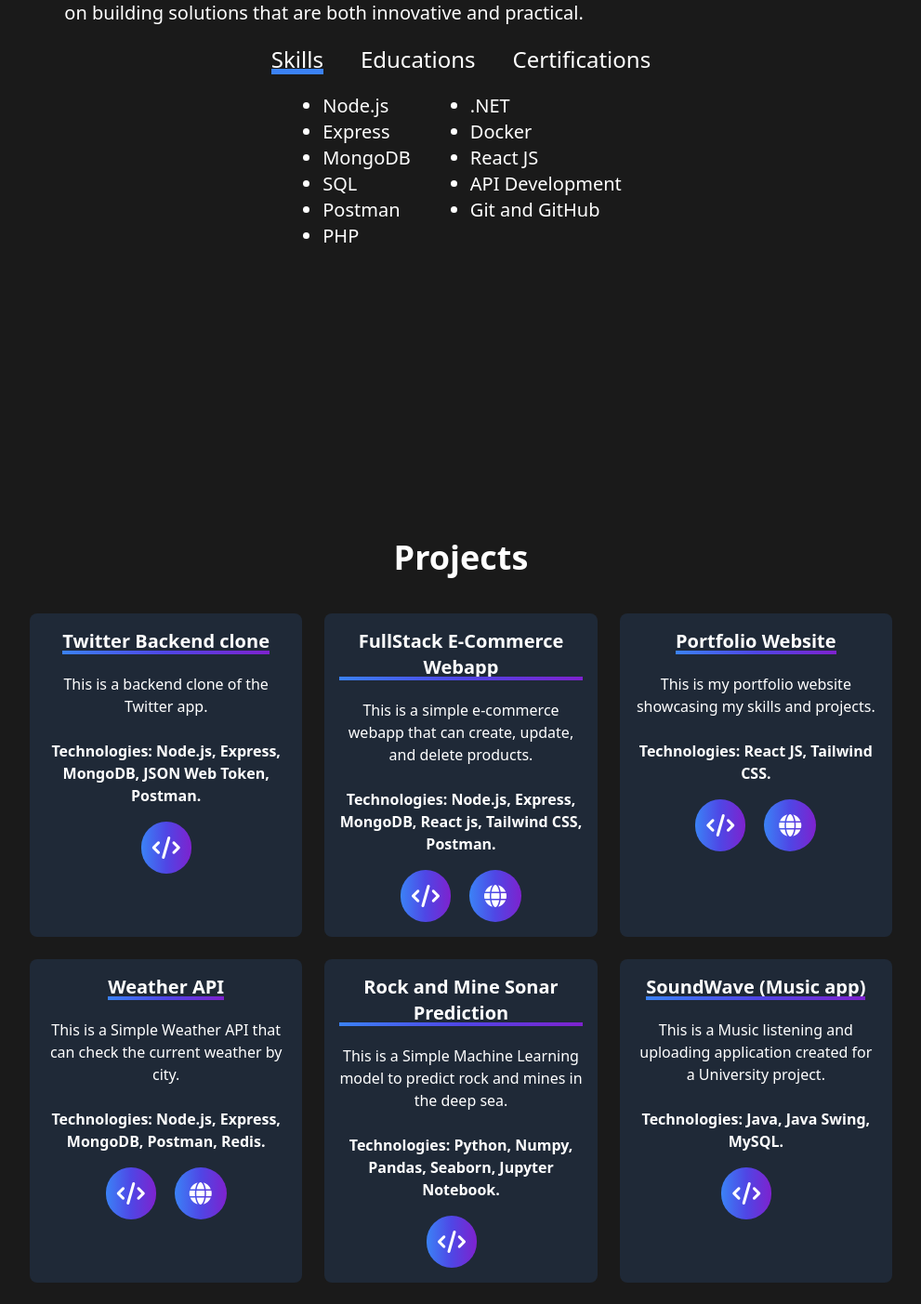
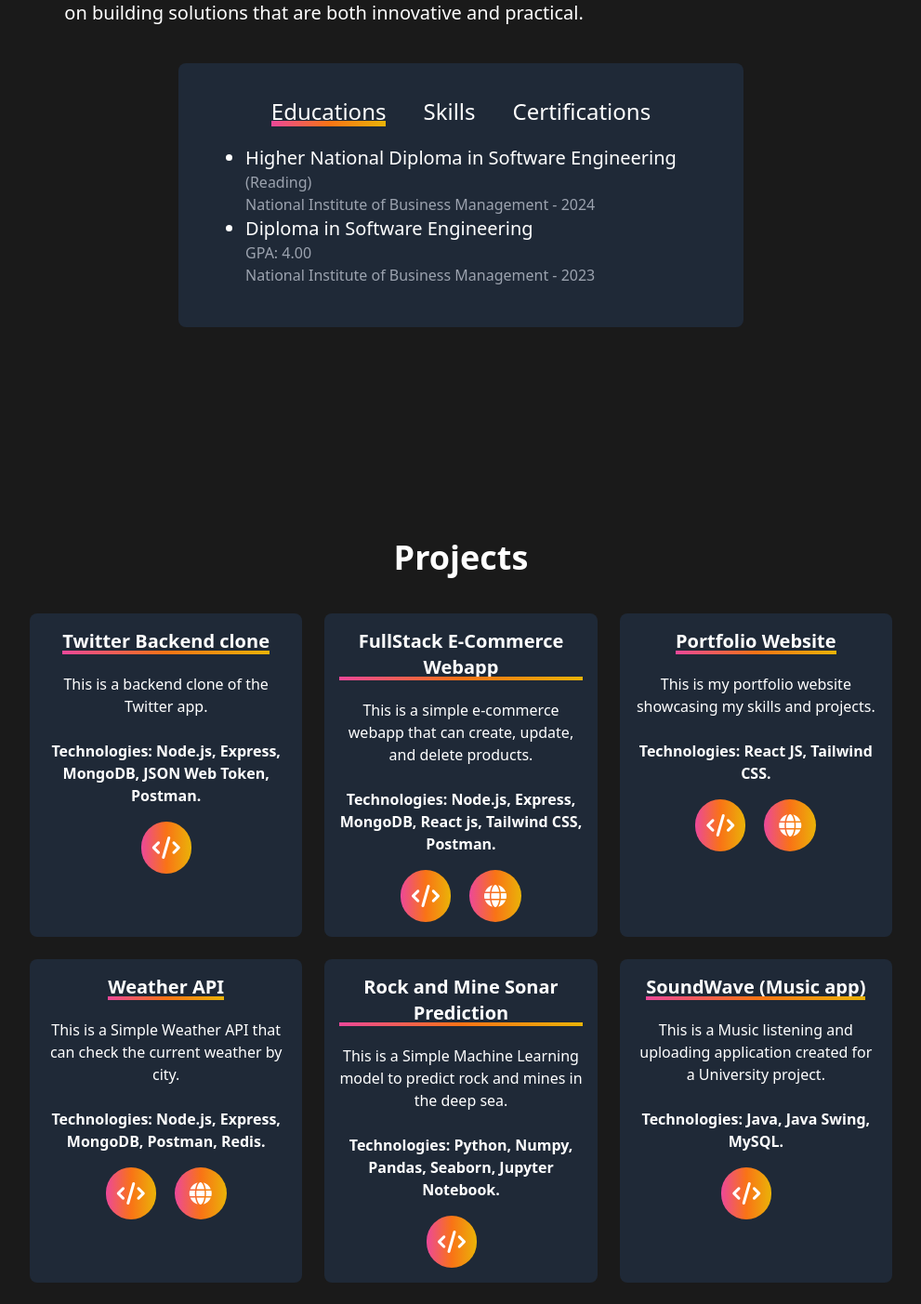
Before and after one commit to Chanukaa2002/portfolio, a React (Vite) app: page / in a window 1280 px wide. Shown: the part 1324-2727 px from the top of the page at 93% size, without its empty margins (144-1135 px from the left). Built offline with nearby package versions, Linux system fonts and the light colour scheme.

Commit message:
change the theam color

```diff
--- a/src/components/About.jsx
+++ b/src/components/About.jsx
@@ -2,7 +2,7 @@ import React, { useState } from "react";
 
 const About = () => {
   // Set default active section to "Skills"
-  const [activeSection, setActiveSection] = useState("Skills");
+  const [activeSection, setActiveSection] = useState("Educations");
 
   const handleSectionClick = (section) => {
     setActiveSection(section);
@@ -19,7 +19,7 @@ const About = () => {
         <li>Postman</li>
         <li>PHP</li>
       </ul>
-      <ul className="pl-6 text-base list-disc sm:text-xl">
+      <ul className="pl-6 text-base list-disc sm:text-xl ">
         <li>.NET</li>
         <li>Docker</li>
         <li>React JS</li>
@@ -30,7 +30,8 @@ const About = () => {
   );
 
   const educationsList = (
-    <ul className="pl-6 mx-auto text-base text-left list-disc sm:text-xl">
+    <div className="flex justify-center">
+      <ul className="text-base text-left list-disc sm:text-xl">
         <li>
           Higher National Diploma in Software Engineering
           <div className="text-sm text-gray-400 sm:text-base">
@@ -42,20 +43,22 @@ const About = () => {
         <li>
           Diploma in Software Engineering
           <div className="text-sm text-gray-400 sm:text-base">
-          <span>GPA:4.00</span>
+            <span>GPA: 4.00</span>
             <br />
             <span>National Institute of Business Management - 2023</span>
           </div>
         </li>
       </ul>
+    </div>
   );
 
   const certificationsList = (
-    <ul className="pl-6 mx-auto text-base text-left list-disc sm:text-xl">
+    <div className="flex justify-center">
+      <ul className="text-base text-left list-disc sm:text-xl">
         <li>
           <a
             href="https://open.uom.lk/lms/mod/customcert/verify_certificate.php?contextid=4776&code=kcsp4kXOAk&qrcode=1"
-          className="text-blue-500"
+            className="text-transparent bg-gradient-to-r from-pink-500 via-orange-500 to-yellow-500 bg-clip-text"
             target="_blank"
           >
             Python for Beginner
@@ -65,7 +68,7 @@ const About = () => {
         <li>
           <a
             href="https://open.uom.lk/lms/mod/customcert/verify_certificate.php?code=4Qk4sVWQpp"
-          className="text-blue-500"
+            className="text-transparent bg-gradient-to-r from-pink-500 via-orange-500 to-yellow-500 bg-clip-text"
             target="_blank"
           >
             Frontend Web Development
@@ -75,7 +78,7 @@ const About = () => {
         <li>
           <a
             href="https://open.uom.lk/lms/mod/customcert/verify_certificate.php?code=ooRriETAC1"
-          className="text-blue-500"
+            className="text-transparent bg-gradient-to-r from-pink-500 via-orange-500 to-yellow-500 bg-clip-text"
             target="_blank"
           >
             Web Design for Beginner
@@ -85,7 +88,7 @@ const About = () => {
         <li>
           <a
             href="https://badgr.com/public/assertions/RxZSosLjRKK2jkcPuRJt7g?identity__email=mchanuka72@gmail.com"
-          className="text-blue-500"
+            className="text-transparent bg-gradient-to-r from-pink-500 via-orange-500 to-yellow-500 bg-clip-text"
             target="_blank"
           >
             API Fundamentals Student Expert
@@ -93,6 +96,7 @@ const About = () => {
           <span className="ml-2">by Postman</span>
         </li>
       </ul>
+    </div>
   );
 
   return (
@@ -121,8 +125,11 @@ const About = () => {
               </p>
             </div>
           </div>
+          <div className="flex items-center justify-center">
+            <div className="w-full px-4 pt-10 md:w-1/2">
+              <div className="p-4 bg-gray-800 rounded-lg">
                 <div className="flex justify-center pt-5 space-x-6 text-lg sm:space-x-10 sm:text-2xl">
-            {["Skills", "Educations", "Certifications"].map(
+                  {["Educations", "Skills", "Certifications"].map(
                     (section, index) => (
                       <div
                         key={index}
@@ -131,10 +138,12 @@ const About = () => {
                       >
                         {section}
                         <span
-                    className={`absolute bottom-0 left-0 w-full h-1.5 bg-blue-500 origin-left transform transition-transform duration-300 ease-in-out ${
-                      activeSection === section ? "scale-x-100" : "scale-x-0"
+                          className={`absolute bottom-0 left-0 w-full h-1.5 bg-gradient-to-r from-pink-500 via-orange-500 to-yellow-500 origin-left transform transition-transform duration-300 ease-in-out ${
+                            activeSection === section
+                              ? "scale-x-100"
+                              : "scale-x-0"
                           }`}
-                  ></span>
+                        />
                       </div>
                     )
                   )}
@@ -142,7 +151,9 @@ const About = () => {
 
                 {/* Conditional Rendering of the Lists */}
                 {activeSection === "Skills" && (
-            <div className="pt-5 sm:left-1/3 min-h-[200px]">{skillsList}</div>
+                  <div className="pt-5 sm:left-1/3 min-h-[200px]">
+                    {skillsList}
+                  </div>
                 )}
                 {activeSection === "Educations" && (
                   <div className="pt-5 sm:left-1/3 min-h-[200px]">
@@ -155,6 +166,9 @@ const About = () => {
                   </div>
                 )}
               </div>
+            </div>
+          </div>
+        </div>
       </section>
     </>
   );
--- a/src/components/MainTags.jsx
+++ b/src/components/MainTags.jsx
@@ -48,7 +48,7 @@ function MainTags() {
           href="https://drive.google.com/uc?export=download&id=1vtz_WGXxR0VC-IrxCrpUKjJBZpENJ2n9"
           download
         >
-          <button className="px-6 py-2 mt-4 font-bold text-white bg-blue-500 rounded-full hover:bg-blue-700">
+          <button className="px-6 py-2 mt-4 font-bold text-white rounded-full bg-gradient-to-r from-pink-500 via-orange-500 to-yellow-500 hover:bg-gradient-to-r hover:from-pink-600 hover:via-orange-600 hover:to-yellow-600">
             Download CV
           </button>
         </a>
--- a/src/components/NavBar.jsx
+++ b/src/components/NavBar.jsx
@@ -36,14 +36,7 @@ const NavBar = () => {
               >
                 Contact
               </Link>
-              <a
-                href="https://medium.com/@Chanuka72"
-                target="_blank"
-                rel="noopener noreferrer"
-                className="px-3 py-2 text-sm font-medium text-gray-300 rounded-md hover:bg-gray-600 hover:text-white"
-              >
-                Blog
-              </a>
+
             </div>
           </div>
 
@@ -101,14 +94,6 @@ const NavBar = () => {
             >
               Contact
             </Link>
-            <a
-              href="https://medium.com/@Chanuka72"
-              target="_blank"
-              rel="noopener noreferrer"
-              className="p-2 text-lg font-medium text-gray-300 rounded-md hover:bg-gray-600 hover:text-white"
-            >
-              Blog
-            </a>
           </div>
         )}
       </nav>
--- a/src/components/projects.jsx
+++ b/src/components/projects.jsx
@@ -14,7 +14,7 @@ const Project = () => {
                 <div className="p-4 bg-gray-800 rounded-lg">
                   <p className="relative inline-block text-xl font-bold">
                     Twitter Backend clone
-                    <div className="absolute bottom-0 left-0 w-full h-1 bg-gradient-to-r from-blue-500 via-indigo-600 to-purple-700"></div>
+                    <div className="absolute bottom-0 left-0 w-full h-1 bg-gradient-to-r from-pink-500 via-orange-500 to-yellow-500 "></div>
                   </p>
                   <br />
                   <p className="pt-5">
@@ -22,7 +22,8 @@ const Project = () => {
                   </p>
                   <br />
                   <span className="pt-10 font-semibold">
-                    Technologies: Node.js, Express, MongoDB, JSON Web Token, Postman.
+                    Technologies: Node.js, Express, MongoDB, JSON Web Token,
+                    Postman.
                   </span>
                   <br />
                   <div className="flex justify-center pt-4">
@@ -30,7 +31,7 @@ const Project = () => {
                       href="https://github.com/Chanukaa2002/twitter_clone"
                       target="_blank"
                       rel="noopener noreferrer"
-                      className="p-3 transition-transform transform rounded-full bg-gradient-to-r from-blue-500 via-indigo-600 to-purple-700 hover:scale-90"
+                      className="p-3 transition-transform transform rounded-full bg-gradient-to-r from-pink-500 via-orange-500 to-yellow-500 hover:scale-90"
                     >
                       <i className="text-2xl text-white fas fa-code"></i>
                     </a>
@@ -41,15 +42,17 @@ const Project = () => {
                 <div className="p-4 bg-gray-800 rounded-lg">
                   <p className="relative inline-block text-xl font-bold">
                     FullStack E-Commerce Webapp
-                    <div className="absolute bottom-0 left-0 w-full h-1 bg-gradient-to-r from-blue-500 via-indigo-600 to-purple-700"></div>
+                    <div className="absolute bottom-0 left-0 w-full h-1 bg-gradient-to-r from-pink-500 via-orange-500 to-yellow-500 "></div>
                   </p>
                   <br />
                   <p className="pt-5">
-                    This is a simple e-commerce webapp that can create, update, and delete products.
+                    This is a simple e-commerce webapp that can create, update,
+                    and delete products.
                   </p>
                   <br />
                   <span className="pt-10 font-semibold">
-                    Technologies: Node.js, Express, MongoDB, React js, Tailwind CSS, Postman.
+                    Technologies: Node.js, Express, MongoDB, React js, Tailwind
+                    CSS, Postman.
                   </span>
                   <br />
                   <div className="flex justify-center pt-4">
@@ -57,7 +60,7 @@ const Project = () => {
                       href="https://github.com/Chanukaa2002/e-comz"
                       target="_blank"
                       rel="noopener noreferrer"
-                      className="p-3 mr-5 transition-transform transform rounded-full bg-gradient-to-r from-blue-500 via-indigo-600 to-purple-700 hover:scale-90"
+                      className="p-3 mr-5 transition-transform transform rounded-full bg-gradient-to-r from-pink-500 via-orange-500 to-yellow-500 hover:scale-90"
                     >
                       <i className="text-2xl text-white fas fa-code"></i>
                     </a>
@@ -65,7 +68,7 @@ const Project = () => {
                       href="https://e-com-p2zo.onrender.com/"
                       target="_blank"
                       rel="noopener noreferrer"
-                      className="p-3 px-4 transition-transform transform rounded-full bg-gradient-to-r from-blue-500 via-indigo-600 to-purple-700 hover:scale-90"
+                      className="p-3 px-4 transition-transform transform rounded-full bg-gradient-to-r from-pink-500 via-orange-500 to-yellow-500 hover:scale-90"
                     >
                       <i className="text-2xl text-white fa-solid fa-globe"></i>
                     </a>
@@ -76,11 +79,12 @@ const Project = () => {
                 <div className="p-4 bg-gray-800 rounded-lg">
                   <p className="relative inline-block text-xl font-bold">
                     Portfolio Website
-                    <div className="absolute bottom-0 left-0 w-full h-1 bg-gradient-to-r from-blue-500 via-indigo-600 to-purple-700"></div>
+                    <div className="absolute bottom-0 left-0 w-full h-1 bg-gradient-to-r from-pink-500 via-orange-500 to-yellow-500 "></div>
                   </p>
                   <br />
                   <p className="pt-5">
-                    This is my portfolio website showcasing my skills and projects.
+                    This is my portfolio website showcasing my skills and
+                    projects.
                   </p>
                   <br />
                   <span className="pt-10 font-semibold">
@@ -92,7 +96,7 @@ const Project = () => {
                       href="https://github.com/Chanukaa2002/portfolio"
                       target="_blank"
                       rel="noopener noreferrer"
-                      className="p-3 mr-5 transition-transform transform rounded-full bg-gradient-to-r from-blue-500 via-indigo-600 to-purple-700 hover:scale-90"
+                      className="p-3 mr-5 transition-transform transform rounded-full bg-gradient-to-r from-pink-500 via-orange-500 to-yellow-500 hover:scale-90"
                     >
                       <i className="text-2xl text-white fas fa-code"></i>
                     </a>
@@ -100,7 +104,7 @@ const Project = () => {
                       href=""
                       target="_blank"
                       rel="noopener noreferrer"
-                      className="p-3 px-4 transition-transform transform rounded-full bg-gradient-to-r from-blue-500 via-indigo-600 to-purple-700 hover:scale-90"
+                      className="p-3 px-4 transition-transform transform rounded-full bg-gradient-to-r from-pink-500 via-orange-500 to-yellow-500 hover:scale-90"
                     >
                       <i className="text-2xl text-white fa-solid fa-globe"></i>
                     </a>
@@ -111,11 +115,12 @@ const Project = () => {
                 <div className="p-4 bg-gray-800 rounded-lg">
                   <p className="relative inline-block text-xl font-bold">
                     Weather API
-                    <div className="absolute bottom-0 left-0 w-full h-1 bg-gradient-to-r from-blue-500 via-indigo-600 to-purple-700"></div>
+                    <div className="absolute bottom-0 left-0 w-full h-1 bg-gradient-to-r from-pink-500 via-orange-500 to-yellow-500 "></div>
                   </p>
                   <br />
                   <p className="pt-5">
-                    This is a Simple Weather API that can check the current weather by city.
+                    This is a Simple Weather API that can check the current
+                    weather by city.
                   </p>
                   <br />
                   <span className="pt-10 font-semibold">
@@ -127,7 +132,7 @@ const Project = () => {
                       href="https://github.com/Chanukaa2002/wether_api"
                       target="_blank"
                       rel="noopener noreferrer"
-                      className="p-3 mr-5 transition-transform transform rounded-full bg-gradient-to-r from-blue-500 via-indigo-600 to-purple-700 hover:scale-90"
+                      className="p-3 mr-5 transition-transform transform rounded-full bg-gradient-to-r from-pink-500 via-orange-500 to-yellow-500 hover:scale-90"
                     >
                       <i className="text-2xl text-white fas fa-code"></i>
                     </a>
@@ -135,7 +140,7 @@ const Project = () => {
                       href="https://checkweather-pzv3.onrender.com/api/weather/galle"
                       target="_blank"
                       rel="noopener noreferrer"
-                      className="p-3 px-4 transition-transform transform rounded-full bg-gradient-to-r from-blue-500 via-indigo-600 to-purple-700 hover:scale-90"
+                      className="p-3 px-4 transition-transform transform rounded-full bg-gradient-to-r from-pink-500 via-orange-500 to-yellow-500 hover:scale-90"
                     >
                       <i className="text-2xl text-white fa-solid fa-globe"></i>
                     </a>
@@ -146,15 +151,17 @@ const Project = () => {
                 <div className="p-4 bg-gray-800 rounded-lg">
                   <p className="relative inline-block text-xl font-bold">
                     Rock and Mine Sonar Prediction
-                    <div className="absolute bottom-0 left-0 w-full h-1 bg-gradient-to-r from-blue-500 via-indigo-600 to-purple-700"></div>
+                    <div className="absolute bottom-0 left-0 w-full h-1 bg-gradient-to-r from-pink-500 via-orange-500 to-yellow-500 "></div>
                   </p>
                   <br />
                   <p className="pt-5">
-                    This is a Simple Machine Learning model to predict rock and mines in the deep sea.
+                    This is a Simple Machine Learning model to predict rock and
+                    mines in the deep sea.
                   </p>
                   <br />
                   <span className="pt-10 font-semibold">
-                    Technologies: Python, Numpy, Pandas, Seaborn, Jupyter Notebook.
+                    Technologies: Python, Numpy, Pandas, Seaborn, Jupyter
+                    Notebook.
                   </span>
                   <br />
                   <div className="flex justify-center pt-4">
@@ -162,7 +169,7 @@ const Project = () => {
                       href="https://github.com/Chanukaa2002/Rock-vs-Mine-Prediction-using-Machine-Learning"
                       target="_blank"
                       rel="noopener noreferrer"
-                      className="p-3 mr-5 transition-transform transform rounded-full bg-gradient-to-r from-blue-500 via-indigo-600 to-purple-700 hover:scale-90"
+                      className="p-3 mr-5 transition-transform transform rounded-full bg-gradient-to-r from-pink-500 via-orange-500 to-yellow-500 hover:scale-90"
                     >
                       <i className="text-2xl text-white fas fa-code"></i>
                     </a>
@@ -173,11 +180,12 @@ const Project = () => {
                 <div className="p-4 bg-gray-800 rounded-lg">
                   <p className="relative inline-block text-xl font-bold">
                     SoundWave (Music app)
-                    <div className="absolute bottom-0 left-0 w-full h-1 bg-gradient-to-r from-blue-500 via-indigo-600 to-purple-700"></div>
+                    <div className="absolute bottom-0 left-0 w-full h-1 bg-gradient-to-r from-pink-500 via-orange-500 to-yellow-500 "></div>
                   </p>
                   <br />
                   <p className="pt-5">
-                    This is a Music listening and uploading application created for a University project.
+                    This is a Music listening and uploading application created
+                    for a University project.
                   </p>
                   <br />
                   <span className="pt-10 font-semibold">
@@ -189,7 +197,7 @@ const Project = () => {
                       href="https://github.com/Chanukaa2002/SoundWave-ead-cw"
                       target="_blank"
                       rel="noopener noreferrer"
-                      className="p-3 mr-5 transition-transform transform rounded-full bg-gradient-to-r from-blue-500 via-indigo-600 to-purple-700 hover:scale-90"
+                      className="p-3 mr-5 transition-transform transform rounded-full bg-gradient-to-r from-pink-500 via-orange-500 to-yellow-500 hover:scale-90"
                     >
                       <i className="text-2xl text-white fas fa-code"></i>
                     </a>
@@ -200,11 +208,12 @@ const Project = () => {
                 <div className="p-4 bg-gray-800 rounded-lg">
                   <p className="relative inline-block text-xl font-bold">
                     StudentBots
-                    <div className="absolute bottom-0 left-0 w-full h-1 bg-gradient-to-r from-blue-500 via-indigo-600 to-purple-700"></div>
+                    <div className="absolute bottom-0 left-0 w-full h-1 bg-gradient-to-r from-pink-500 via-orange-500 to-yellow-500"></div>
                   </p>
                   <br />
                   <p className="pt-5">
-                    This is a School Management system, created for a University project.
+                    This is a School Management system, created for a University
+                    project.
                   </p>
                   <br />
                   <span className="pt-10 font-semibold">
@@ -216,7 +225,7 @@ const Project = () => {
                       href="https://github.com/Chanukaa2002/Student_Bots"
                       target="_blank"
                       rel="noopener noreferrer"
-                      className="p-3 mr-5 transition-transform transform rounded-full bg-gradient-to-r from-blue-500 via-indigo-600 to-purple-700 hover:scale-90"
+                      className="p-3 mr-5 transition-transform transform rounded-full bg-gradient-to-r from-pink-500 via-orange-500 to-yellow-500 hover:scale-90"
                     >
                       <i className="text-2xl text-white fas fa-code"></i>
                     </a>
```
Also changed, not shown: src/components/Contact.jsx (+4 -4 lines). Lines whose indentation alone changed are shown as unchanged.
